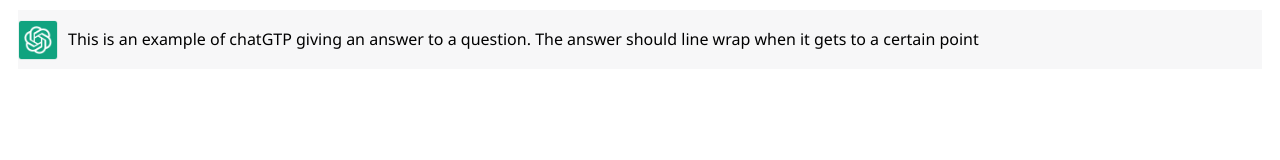
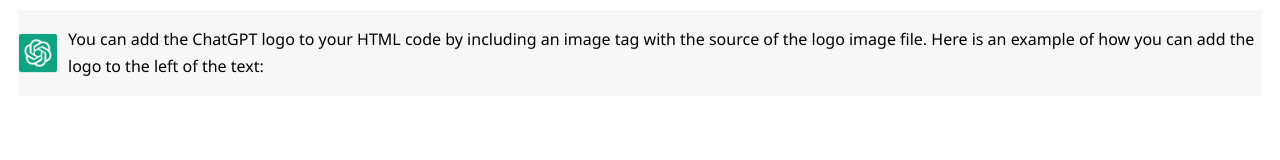
Before and after one commit to MLPPsussex/chatg, a plain HTML site: page index.html in a window 1280 px wide. Drawn offline with Linux system fonts and the light colour scheme.

Commit message:
Update index.html

```diff
--- a/index.html
+++ b/index.html
@@ -26,7 +26,7 @@
 <body>
 	<div class="container">
 		<img class="logo" src="chatgptlogo.png" alt="ChatGPT Logo">
-		<p class="text">This is an example of chatGTP giving an answer to a question. The answer should line wrap when it gets to a certain point</p>
+		<p class="text">You can add the ChatGPT logo to your HTML code by including an image tag with the source of the logo image file. Here is an example of how you can add the logo to the left of the text:</p>
 	</div>
 </body>
 </html>
```
